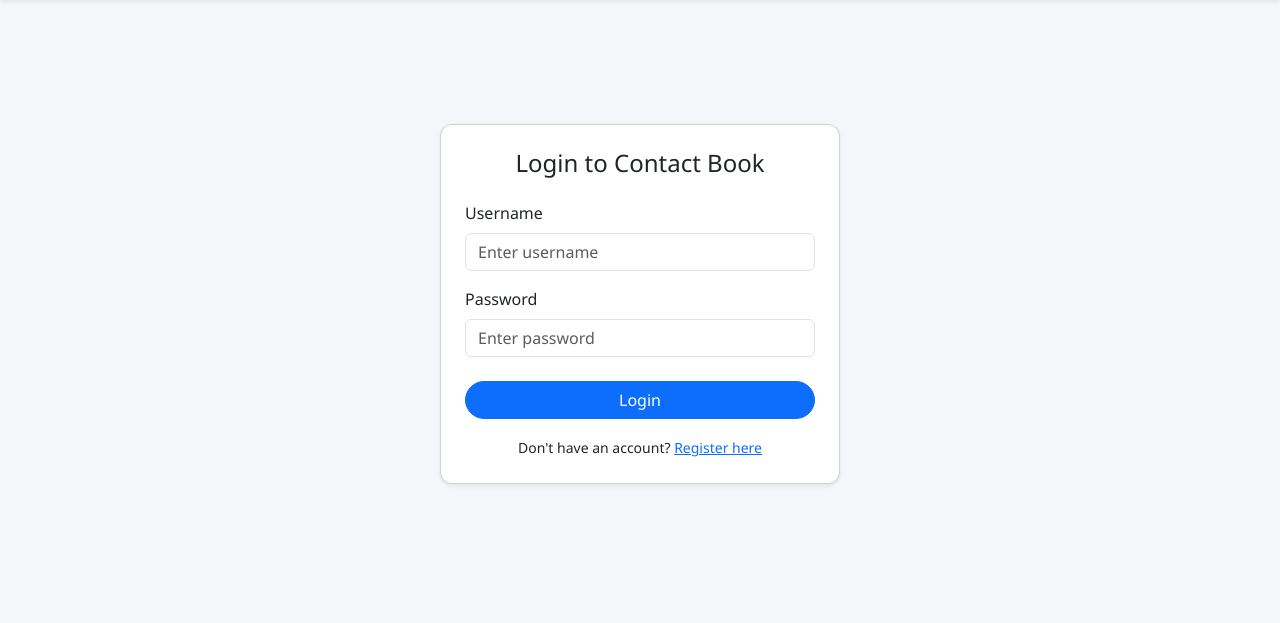
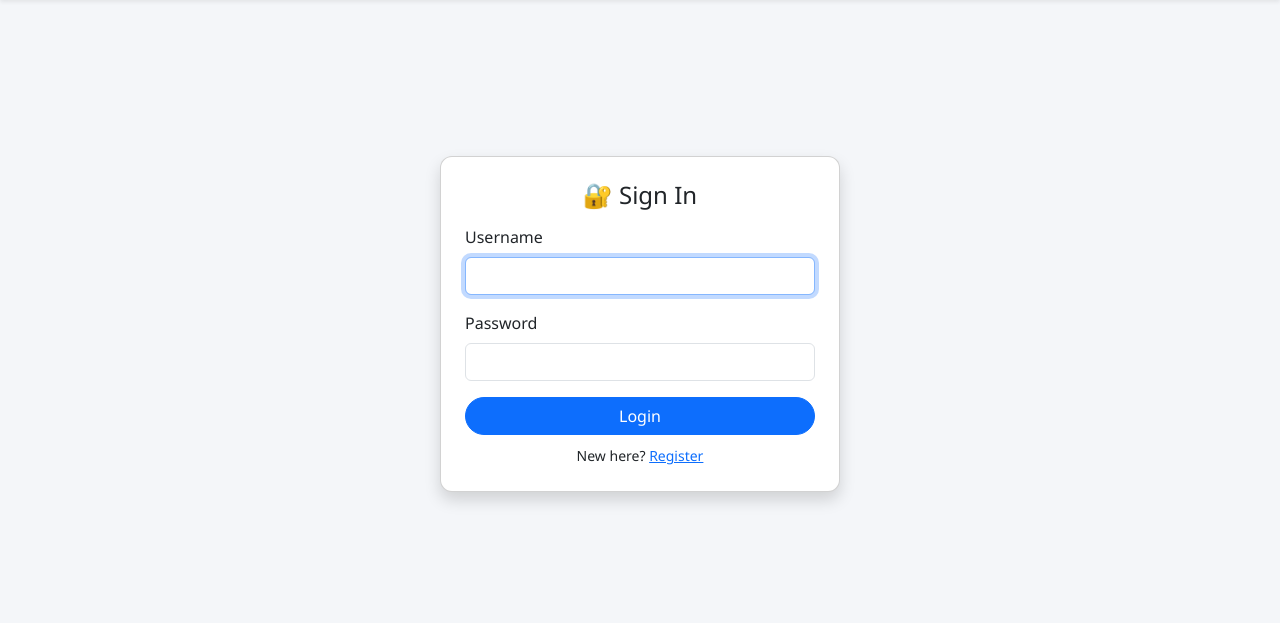
Before and after one commit to Akshay-le/contact-book, a Flask app: page /login in a window 1280 px wide. Shown: the part 56-679 px from the top of the page. Run offline with Flask 3, Linux system fonts and the light colour scheme.

Commit message:
Update login.html

```diff
--- a/templates/login.html
+++ b/templates/login.html
@@ -1,20 +1,22 @@
 {% extends "layout.html" %}
 {% block content %}
-<div class="d-flex justify-content-center align-items-center" style="min-height: 70vh;">
-  <div class="card shadow-sm p-4" style="min-width: 350px; max-width: 400px; width: 100%;">
-    <h4 class="text-center mb-4">Login to Contact Book</h4>
-    <form method="POST">
+<div class="d-flex justify-content-center align-items-center" style="min-height: 75vh;">
+  <div class="card shadow p-4" style="width: 100%; max-width: 400px;">
+    <h4 class="text-center mb-3">🔐 Sign In</h4>
+    <form method="POST" action="{{ url_for('login') }}">
       <div class="mb-3">
         <label class="form-label">Username</label>
-        <input name="username" class="form-control" placeholder="Enter username" required>
+        <input type="text" name="username" class="form-control" required autofocus>
       </div>
-      <div class="mb-4">
+      <div class="mb-3">
         <label class="form-label">Password</label>
-        <input name="password" type="password" class="form-control" placeholder="Enter password" required>
+        <input type="password" name="password" class="form-control" required>
       </div>
-      <button class="btn btn-primary w-100">Login</button>
-      <div class="text-center mt-3">
-        <small>Don't have an account? <a href="{{ url_for('register') }}">Register here</a></small>
+      <div class="d-grid mb-2">
+        <button type="submit" class="btn btn-primary">Login</button>
+      </div>
+      <div class="text-center">
+        <small>New here? <a href="{{ url_for('register') }}">Register</a></small>
       </div>
     </form>
   </div>
```
